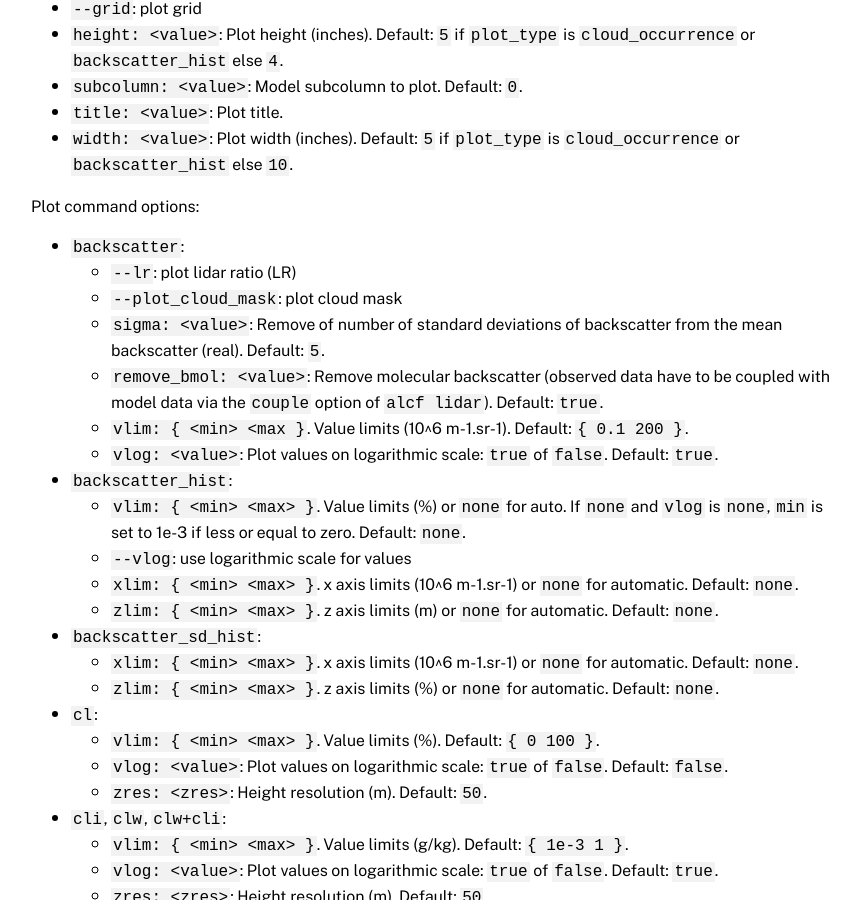
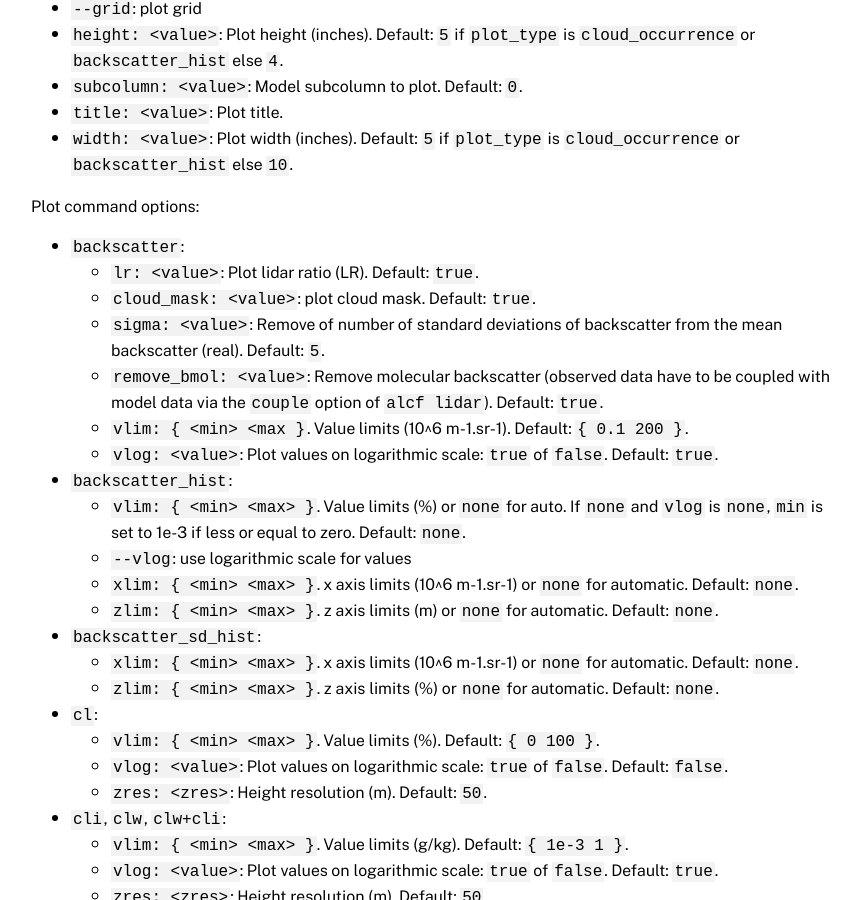
Before and after one commit to alcf-lidar/alcf-lidar.github.io, a Jekyll site: the page built from documentation/cli/cmd_plot.md, in a window 1280 px wide and 900 px high, scrolled down 1012 px. Shown: the whole window, without its empty margins (209-1069 px from the left). Built offline with Jekyll 4.4.1, drawn with Linux system fonts in a browser that asks for light colours.

Commit message:
Update plot doc

```diff
--- a/_includes/cmd_plot.md
+++ b/_includes/cmd_plot.md
@@ -38,8 +38,8 @@ Options:
 Plot command options:
 
 - `backscatter`:
-    - `--lr`: plot lidar ratio (LR)
-    - `--plot_cloud_mask`: plot cloud mask
+    - `lr: <value>`: Plot lidar ratio (LR). Default: `true`.
+    - `cloud_mask: <value>`: plot cloud mask. Default: `true`.
     - `sigma: <value>`: Remove of number of standard deviations of backscatter
         from the mean backscatter (real). Default: `5`.
     - `remove_bmol: <value>`: Remove molecular backscatter (observed data have
```
